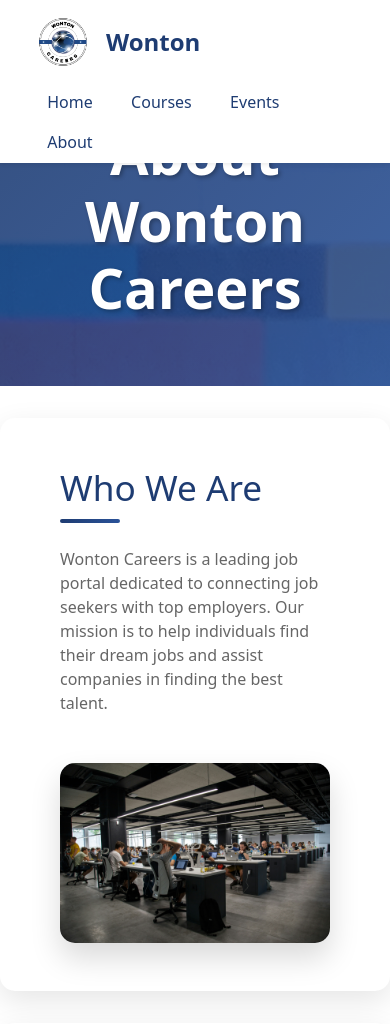
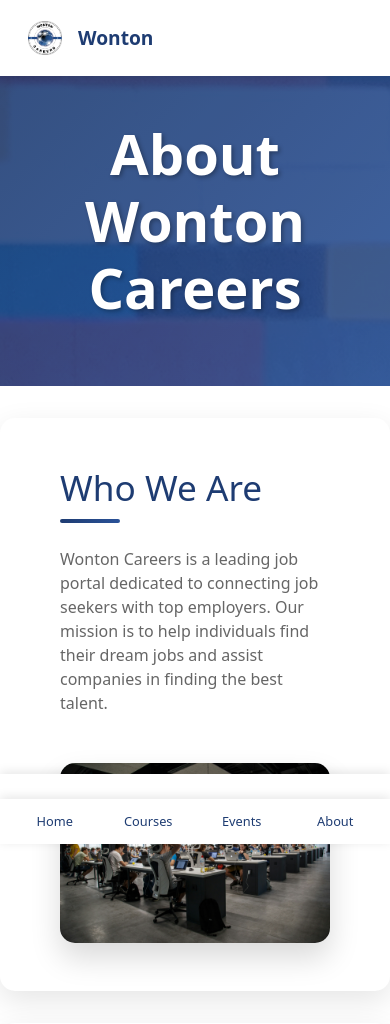
Before and after one commit to somesh-mikey/wonton-careers-website, a Flask app: page /about in a window 390 px wide. Shown: the top 1024 px of the page. Run offline with Flask 3, Linux system fonts and the light colour scheme.

Commit message:
Update navbar.html

```diff
--- a/templates/navbar.html
+++ b/templates/navbar.html
@@ -21,6 +21,8 @@
 
       .navbar-brand img {
           transition: transform 0.3s ease;
+          width: 50px;
+          height: 50px;
       }
 
       .navbar-brand:hover img {
@@ -31,8 +33,10 @@
           color: #1e3c72 !important;
           font-weight: 500;
           position: relative;
-          padding: 0.5rem 1rem !important;
-          margin: 0 0.2rem;
+          padding: 0.5rem 0.5rem !important;
+          margin: 0;
+          font-size: 0.9rem;
+          text-align: center;
       }
 
       .nav-link::after {
@@ -58,6 +62,42 @@
 
       .nav-link.active::after {
           width: 100%;
+      }
+
+      @media (max-width: 768px) {
+          .navbar {
+              padding: 0.5rem;
+          }
+
+          .navbar.scrolled {
+              padding: 0.5rem;
+          }
+
+          .navbar-brand {
+              font-size: 1.2rem;
+          }
+
+          .nav {
+              position: fixed;
+              bottom: 0;
+              left: 0;
+              width: 100%;
+              background: white;
+              display: flex;
+              justify-content: space-around;
+              padding: 0.5rem;
+              box-shadow: 0 -2px 10px rgba(0,0,0,0.1);
+              z-index: 1000;
+          }
+
+          .nav-item {
+              flex: 1;
+          }
+
+          .nav-link {
+              padding: 0.3rem !important;
+              font-size: 0.8rem;
+          }
       }
   </style>
   <div class="container-fluid">
```
